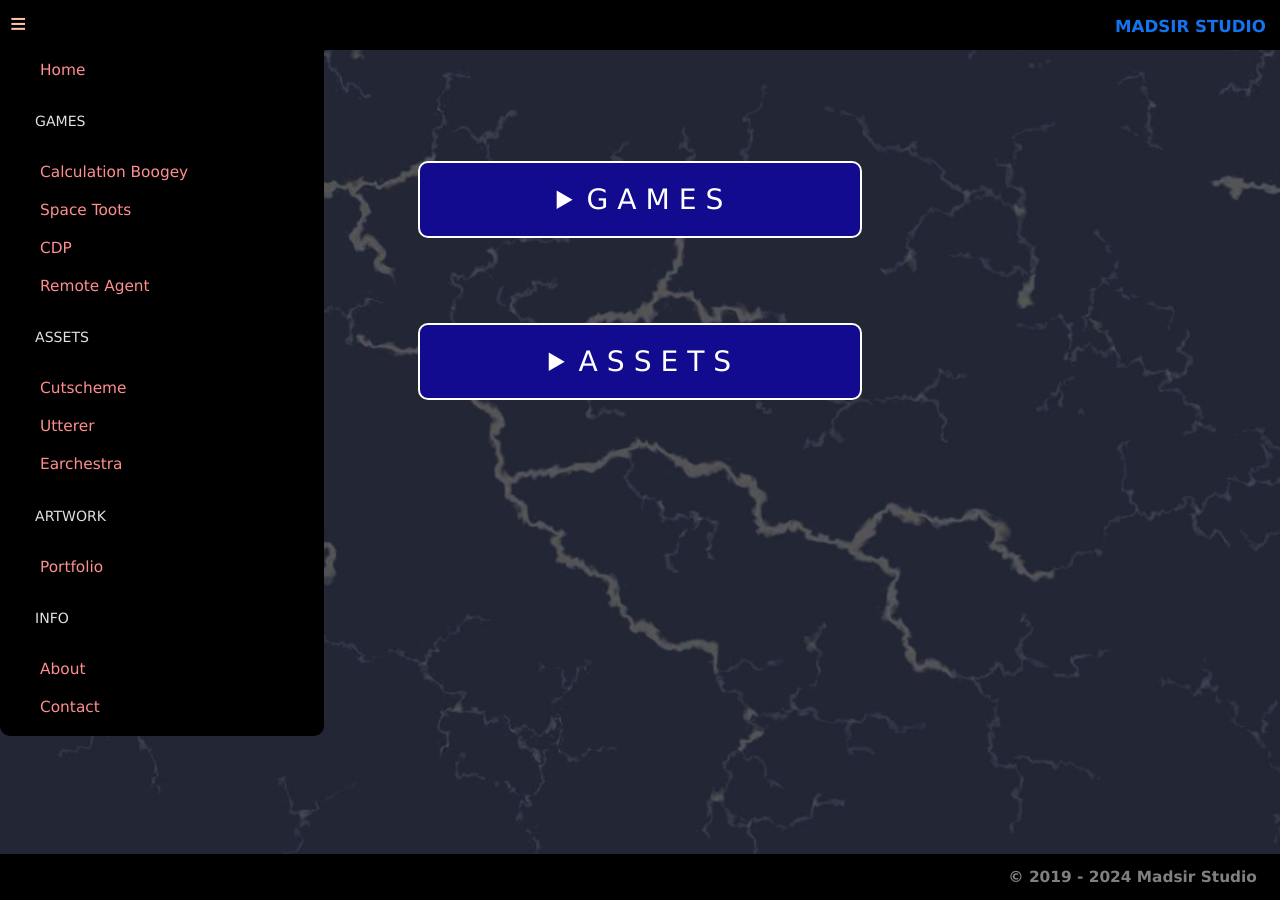
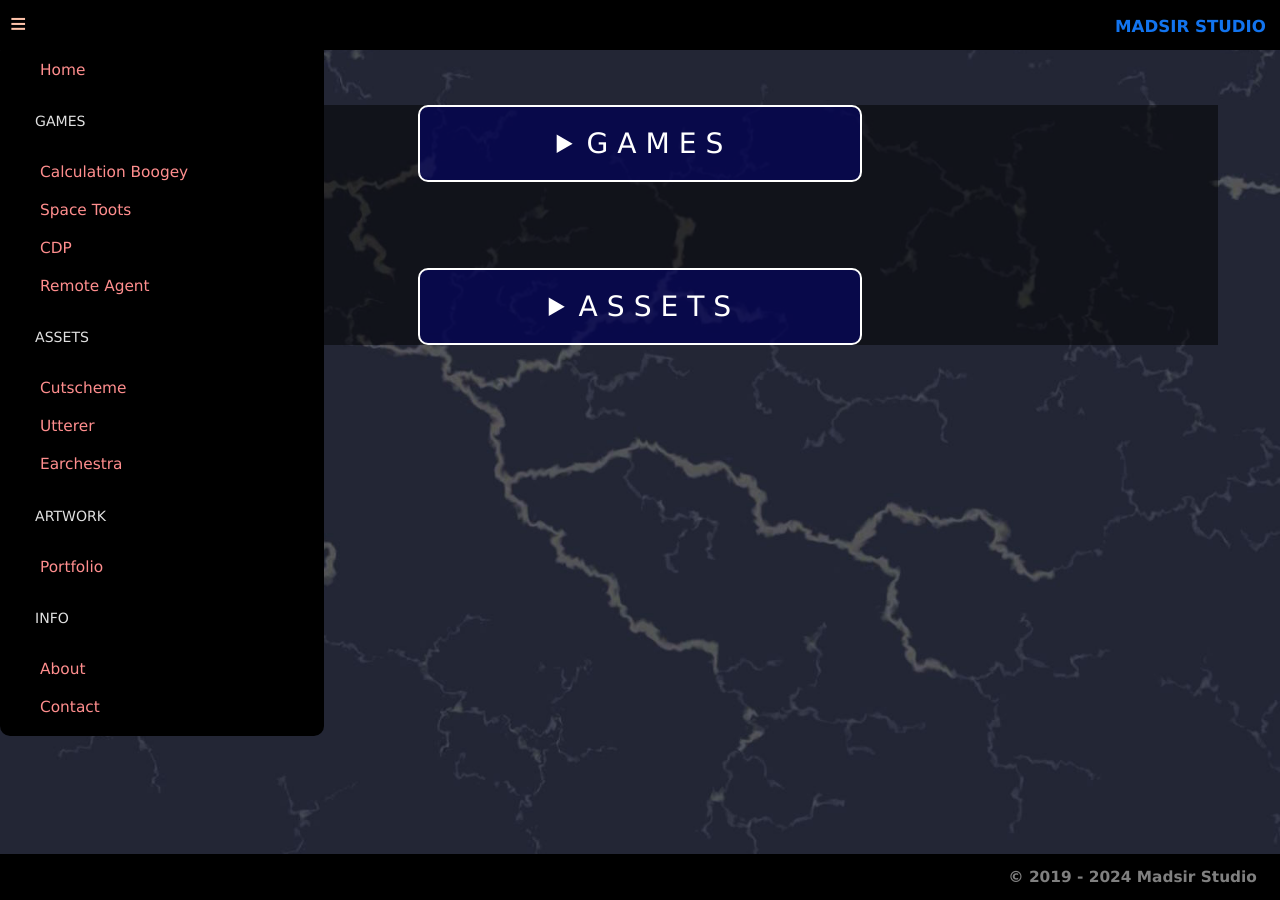
Before and after one commit to Madsir/madsirstudio.github.io, a Jekyll site: the page built from index.html, in a window 1280 px wide. Built offline with Jekyll 4.4.1, drawn with Linux system fonts in a browser that asks for light colours.

Commit message:
Update index.html

```diff
--- a/index.html
+++ b/index.html
@@ -14,10 +14,12 @@
   margin-right: 2.5%;
   margin-top: 2%;
   margin-bottom: 2%;
+  height: 100%;
 }
 .centerdiv {
   margin-left: 2.5%;
   margin-right: 2.5%;
+ background-color: rgba(0,0,0,0.5);
 }
 .columns {
 	float: center;
@@ -45,7 +47,7 @@
   margin-top: 5%;
 }
 summary:hover {
-  background-color: #090548;
+  background-color: rgba(1,1,122,0.7);
 }
 summary {
  text-align: center;
@@ -54,7 +56,7 @@
  font-family: Verdana, Arial, Tahoma, monospace;
   font-size: 2.2em;
   color: white;
-  background-color: #120a8f;
+  background-color: rgba(1,1,122,0.5);
    border: 2px solid white;
    padding: 20px 30px;
   border-radius:10px;
@@ -75,13 +77,20 @@
   margin-left:1px;
   margin-right:1px;
   font-size: 1.2em;
- padding: 10px 20px;
+  padding: 10px 20px;
+  background-color: #120a8f;
+}
+.row {
+  background-color:  #090548;
+}
+summary:hover {
+  background-color: #090548;
 }
 }
 .row{
   margin-top: 1px;
   margin-bottom: 10%;
-  background-color: #090548;
+  background-color: rgba(1,1,122,0.5);
    border: 2px solid white;
    padding: 20px 50px;
   border-radius:10px;
@@ -105,8 +114,6 @@
 </head>
 <body>
 <div class="main">
-	<br>
-	<br>
 	<div class="centerdiv">
 	<div class="around">
 		<details class="details-example">
```
